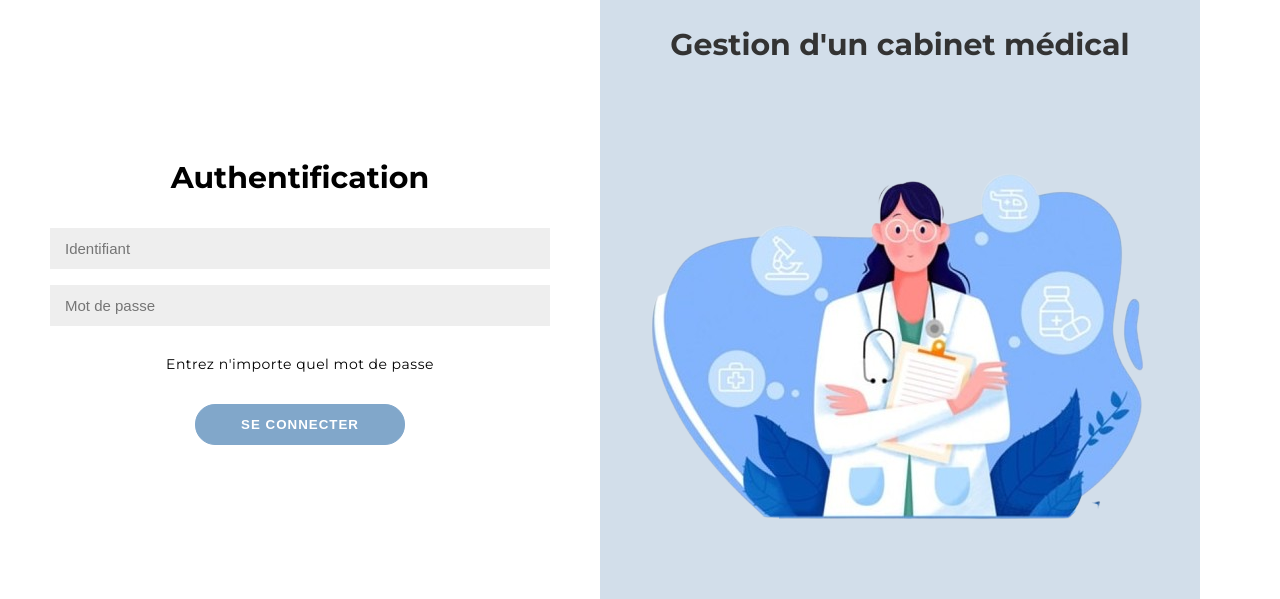
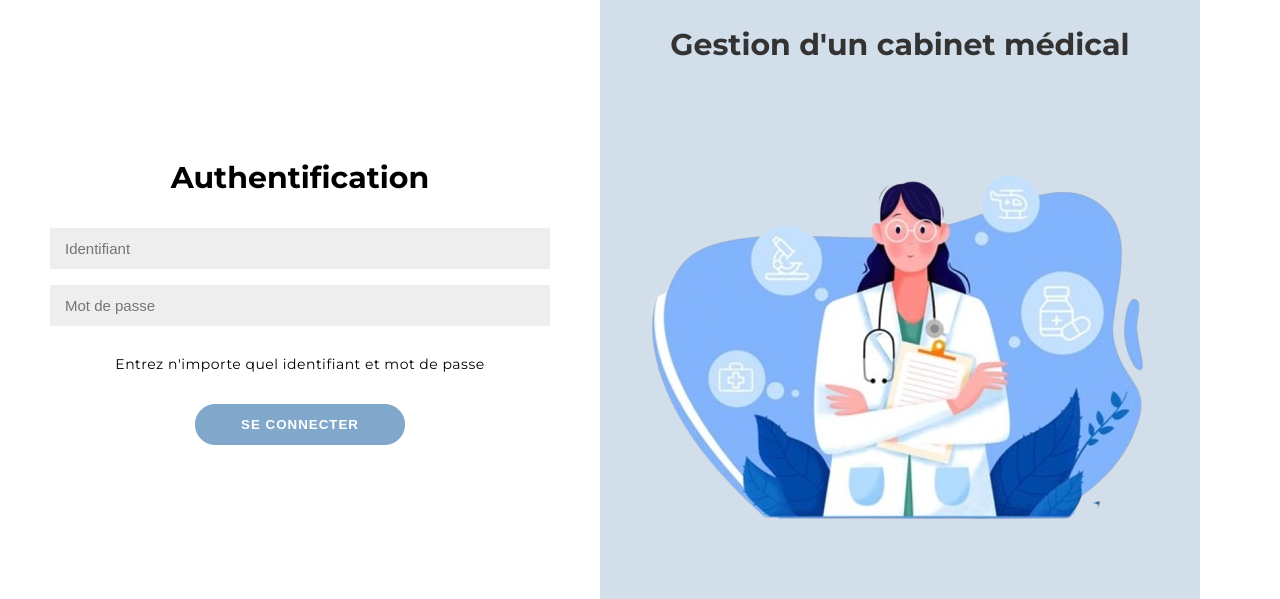
Before and after one commit to henitsu/projetAPI2024, a PHP site: page / in a window 1280 px wide. Shown: the top 599 px of the page. Run offline with PHP 8.4, Linux system fonts and the light colour scheme.

Commit message:
Update authentication message in index.php

```diff
--- a/index.php
+++ b/index.php
@@ -15,7 +15,7 @@
 				<h1>Authentification</h1>
 				<input name="identifiant" type="text" placeholder="Identifiant" />
 				<input name="mot_de_passe" type="password" placeholder="Mot de passe" />
-				<p>Entrez n'importe quel mot de passe</p>
+				<p>Entrez n'importe quel identifiant et mot de passe</p>
 				<button>Se connecter</button>
 			</form>
 		</div>
```
